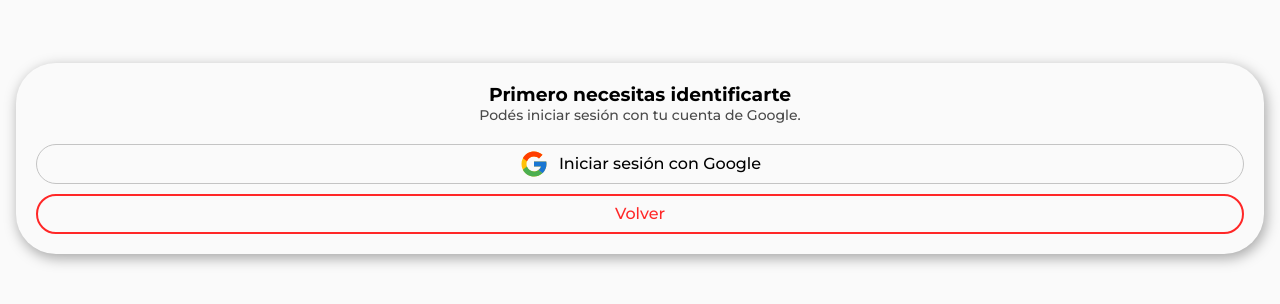
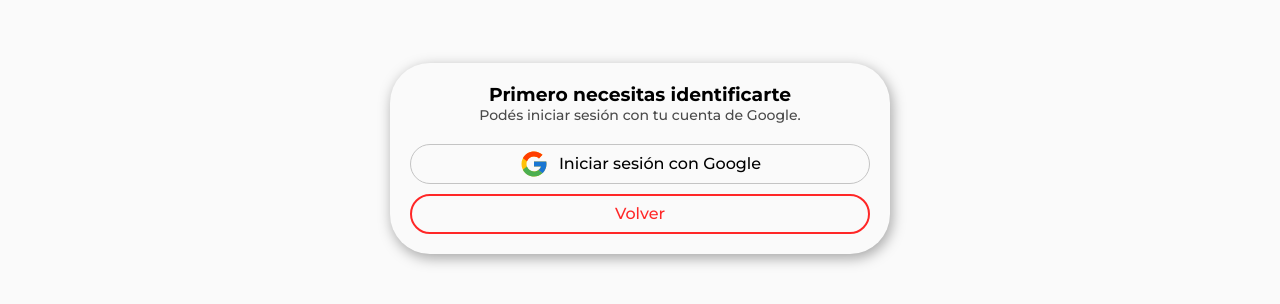
Before and after one commit to lautaroAguilar/LeandroAguilar, a Next.js app: page /signUp in a window 1280 px wide. Shown: the part 242-546 px from the top of the page. Built offline with nearby package versions, Linux system fonts and the light colour scheme; no server answers.

Commit message:
fixing errors in buttons, size to SU and Review

```diff
--- a/src/Context/AppContext.jsx
+++ b/src/Context/AppContext.jsx
@@ -94,9 +94,9 @@ export const AppContextProvider = ({ children }) => {
     try {
       e.preventDefault();
       sendToFirebase();
-      /*  if (review.reseña !== "") {
+       if (reseña !== "") {
         window.location.replace("/");
-      } */
+      }
     } catch (error) {
       console.log(error);
     }
@@ -109,7 +109,7 @@ export const AppContextProvider = ({ children }) => {
   const getReviews = () => {
     onValue(reviewRefe, (snap) => {
       let data = Object.values(snap.val());
-      setReviews(data);
+      setReviews(data.reverse());
     });
   };
   const [send, setSend] = useState("");
--- a/src/app/review/review.module.css
+++ b/src/app/review/review.module.css
@@ -9,6 +9,7 @@
 .reviewContainer{
     height: auto;
     width: 100%;
+    max-width: 500px;
     display: flex;
     flex-direction: column;
     justify-content: space-around;
@@ -66,17 +67,25 @@
 }
 .buttons{
     width: 100%;
+    height: 100px;
+  display: flex;
+  flex-direction: column;
+  justify-content: space-evenly;
 }
-.buttons Button:last-child{
+.buttons Button:nth-child(1){
     display: flex;
     justify-content: center;
     align-items: center;
-    background-color: #ff9898;
-    color: #fafafa;
-    cursor: not-allowed;
+    background-color: #fafafa;
+    color: black;
+    border: 2px solid #830707;
+}
+.buttons Button a:nth-child(1){
+    color: #830707;
+    ;
 }
 .buttons p{
-    color: #830707;
+    color: #610606;
     font-size: 14px;
     margin: 5px 0;
 }
--- a/src/app/signUp/signUp.module.css
+++ b/src/app/signUp/signUp.module.css
@@ -10,6 +10,7 @@
 .login{
     height: auto;
     width: 100%;
+    max-width: 500px;
     display: flex;
     flex-direction: column;
     justify-content: space-evenly;
--- a/src/containers/footer/Footer.jsx
+++ b/src/containers/footer/Footer.jsx
@@ -17,7 +17,7 @@ export default function Footer() {
           <h3 className={fontTitle.className}>Sobre mí</h3>
           <div className={styles.containerParagraph}>
             <p>
-              Hace mas de 10 años asesorando con el mismo ánimo y entusiasmo a
+              Hace mas de 10 años asesoro con el mismo ánimo y entusiasmo a
               familias o empresas.
             </p>
             <p>
--- a/src/context/AppContext.jsx
+++ b/src/context/AppContext.jsx
@@ -94,9 +94,9 @@ export const AppContextProvider = ({ children }) => {
     try {
       e.preventDefault();
       sendToFirebase();
-      /*  if (review.reseña !== "") {
+       if (reseña !== "") {
         window.location.replace("/");
-      } */
+      }
     } catch (error) {
       console.log(error);
     }
@@ -109,7 +109,7 @@ export const AppContextProvider = ({ children }) => {
   const getReviews = () => {
     onValue(reviewRefe, (snap) => {
       let data = Object.values(snap.val());
-      setReviews(data);
+      setReviews(data.reverse());
     });
   };
   const [send, setSend] = useState("");
```
Also changed, not shown: src/app/review/page.jsx (+2 -6 lines).
